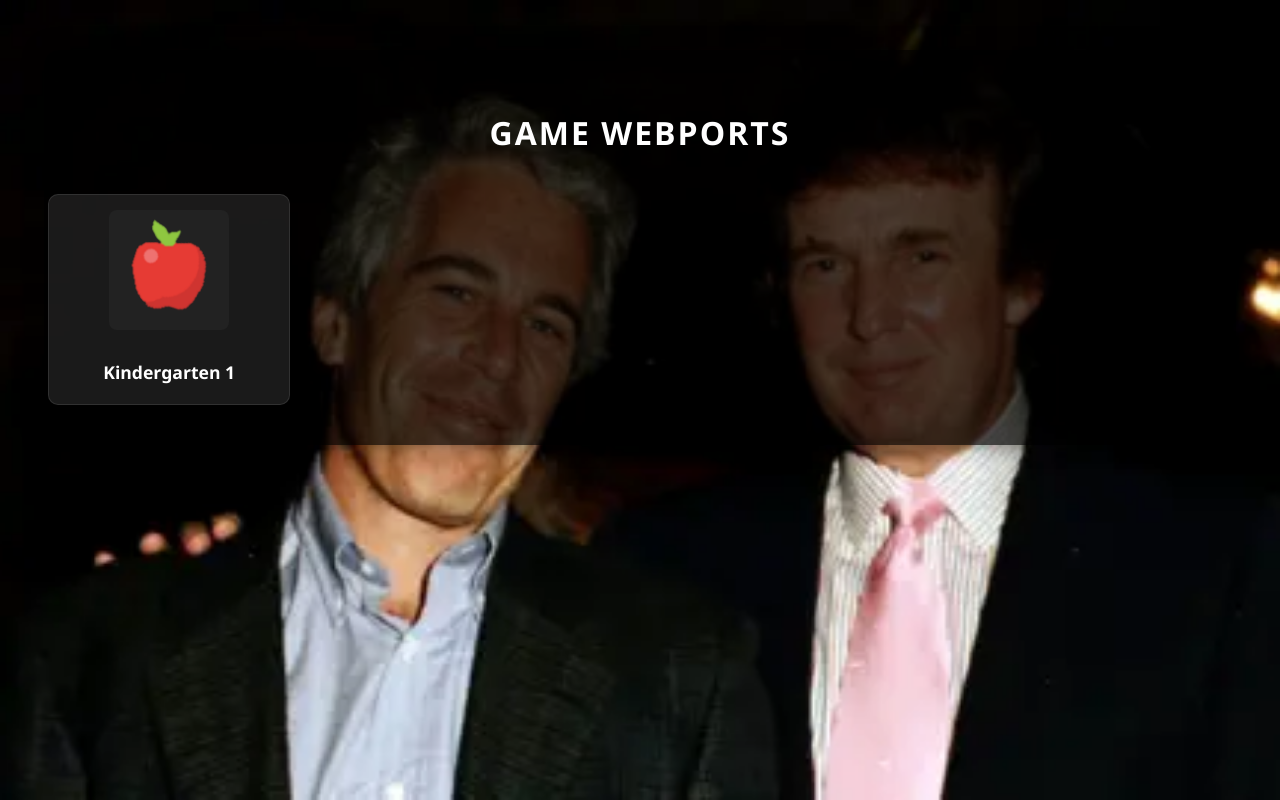
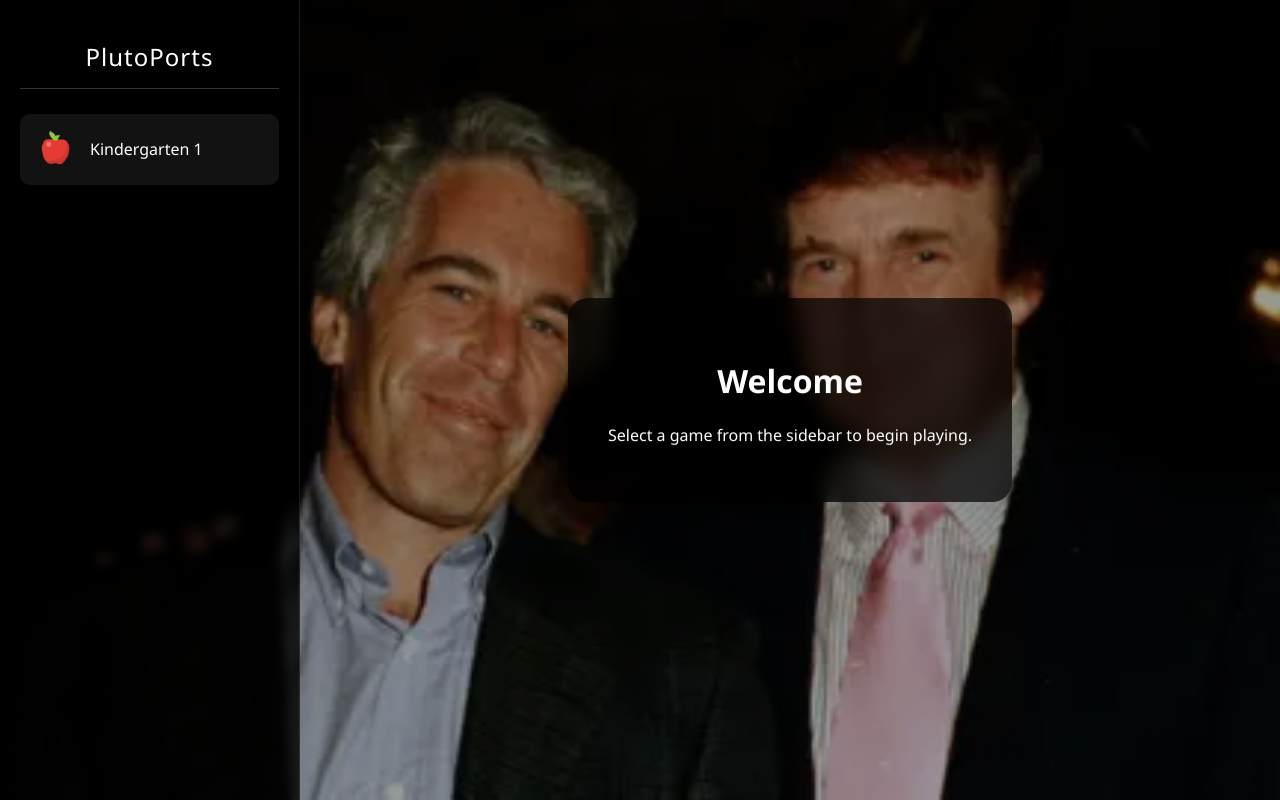
Before and after one commit to Plutana-School-2/Plutana-School-2.github.io, a plain HTML site: page Webports/index.html in a window 1280 px wide. Drawn offline with Linux system fonts and the light colour scheme.

Commit message:
Update index.html

```diff
--- a/Webports/index.html
+++ b/Webports/index.html
@@ -3,117 +3,163 @@
 <head>
     <meta charset="UTF-8">
     <meta name="viewport" content="width=device-width, initial-scale=1.0">
-    <title>Game Webport Player</title>
+    <title>PlutoPorts</title>
     <style>
-        body {
+        * { box-sizing: border-box; }
+
+        body, html {
             margin: 0;
             padding: 0;
+            height: 100%;
             background-color: black;
+
             background-image: url('https://raw.githubusercontent.com/Plutana-School-2/Plutana-School-2.github.io/refs/heads/main/Webports/icons/_108277239_gettyimages-681946576.jpg.png');
             background-size: cover;
+            background-position: center;
             background-attachment: fixed;
-            background-position: center;
-            font-family: 'Segoe UI', Tahoma, Geneva, Verdana, sans-serif;
+            font-family: 'Segoe UI', Tahoma, sans-serif;
             color: white;
+            overflow: hidden;
+        }
+
+        .main-layout {
+            display: flex;
+            height: 100vh;
+            width: 100vw;
+
+            background: rgba(0, 0, 0, 0.4);
+        }
+
+        .sidebar {
+            width: 300px;
+            background: rgba(0, 0, 0, 0.8);
+            border-right: 1px solid rgba(255, 255, 255, 0.1);
             display: flex;
             flex-direction: column;
-            align-items: center;
-            min-height: 100vh;
+            overflow-y: auto;
+            padding: 20px;
+            backdrop-filter: blur(5px);
         }
 
-        .container {
-            width: 90%;
-            max-width: 1200px;
-            padding: 40px 20px;
-            background: rgba(0, 0, 0, 0.7);
-            margin-top: 50px;
-            border-radius: 15px;
-            box-shadow: 0 0 20px rgba(0,0,0,0.5);
+        .sidebar h2 {
+            text-align: center;
+            margin-bottom: 25px;
+            font-weight: 300;
+            letter-spacing: 1px;
+            border-bottom: 1px solid rgba(255,255,255,0.2);
+            padding-bottom: 15px;
         }
 
-        h1 {
-            text-align: center;
-            margin-bottom: 40px;
-            text-transform: uppercase;
-            letter-spacing: 2px;
+        #game-list {
+            display: flex;
+            flex-direction: column;
+            gap: 12px;
         }
 
-        #game-grid {
-            display: grid;
-            grid-template-columns: repeat(auto-fill, minmax(200px, 1fr));
-            gap: 25px;
-            justify-items: center;
+        .game-item {
+            display: flex;
+            align-items: center;
+            gap: 12px;
+            background: rgba(255, 255, 255, 0.07);
+            padding: 12px;
+            border-radius: 10px;
+            cursor: pointer;
+            transition: all 0.2s ease;
+            border: 1px solid transparent;
         }
 
-        .game-card {
-            background: rgba(255, 255, 255, 0.1);
-            border-radius: 10px;
-            padding: 15px;
-            text-align: center;
-            transition: transform 0.3s ease, background 0.3s ease;
-            text-decoration: none;
-            color: white;
-            width: 100%;
-            border: 1px solid rgba(255, 255, 255, 0.1);
+        .game-item:hover {
+            background: rgba(255, 255, 255, 0.15);
+            transform: translateX(5px);
+            border-color: rgba(255,255,255,0.3);
         }
 
-        .game-card:hover {
-            transform: translateY(-10px);
-            background: rgba(255, 255, 255, 0.2);
-            border-color: rgba(255, 255, 255, 0.5);
+        .game-item img {
+            width: 45px;
+            height: 45px;
+            border-radius: 6px;
+            object-fit: cover;
         }
 
-        .game-card img {
-            width: 120px;
-            height: 120px;
-            object-fit: cover;
-            border-radius: 8px;
-            margin-bottom: 15px;
-            background: #222;
+        .player-container {
+            flex-grow: 1;
+            display: flex;
+            flex-direction: column;
+            padding: 20px;
+            position: relative;
         }
 
-        .game-card h3 {
-            margin: 10px 0 5px;
-            font-size: 1.1rem;
+        #game-frame {
+            width: 100%;
+            height: 100%;
+            border: none;
+            background: #000;
+            border-radius: 15px;
+            box-shadow: 0 10px 40px rgba(0,0,0,0.7);
+        }
+
+        .empty-state {
+            position: absolute;
+            top: 50%;
+            left: 50%;
+            transform: translate(-50%, -50%);
+            text-align: center;
+            background: rgba(0, 0, 0, 0.7);
+            padding: 40px;
+            border-radius: 20px;
+            backdrop-filter: blur(10px);
         }
     </style>
 </head>
 <body>
 
-    <div class="container">
-        <h1>Game Webports</h1>
-        <div id="game-grid">
-            <!-- Games will be loaded here -->
+    <div class="main-layout">
+        <div class="sidebar">
+            <h2>PlutoPorts</h2>
+            <div id="game-list">
+            </div>
+        </div>
+
+        <div class="player-container">
+            <div id="player-placeholder" class="empty-state">
+                <h1>Welcome</h1>
+                <p>Select a game from the sidebar to begin playing.</p>
+            </div>
+            <iframe id="game-frame" src="" style="display: none;"></iframe>
         </div>
     </div>
 
     <script>
-        async function loadGames() {
-            const grid = document.getElementById('game-grid');
+        const gameFrame = document.getElementById('game-frame');
+        const placeholder = document.getElementById('player-placeholder');
+        const listContainer = document.getElementById('game-list');
+
+        async function init() {
             try {
                 const response = await fetch('Cg.json');
                 const games = await response.json();
 
                 games.forEach(game => {
-                    const card = document.createElement('a');
-                    card.href = game.link;
-                    card.className = 'game-card';
-                    card.target = '_blank';
-
-                    card.innerHTML = `
+                    const item = document.createElement('div');
+                    item.className = 'game-item';
+                    item.innerHTML = `
                         <img src="${game.icon}" alt="${game.name}">
-                        <h3>${game.name}</h3>
+                        <span>${game.name}</span>
                     `;
 
-                    grid.appendChild(card);
+                    item.onclick = () => {
+                        placeholder.style.display = 'none';
+                        gameFrame.style.display = 'block';
+                        gameFrame.src = game.link;
+                    };
+                    listContainer.appendChild(item);
                 });
-            } catch (error) {
-                console.error('Error loading Cg.json:', error);
-                grid.innerHTML = '<p>Failed to load games. Make sure Cg.json is in the same directory.</p>';
+            } catch (err) {
+                listContainer.innerHTML = '<p>Error loading Cg.json</p>';
             }
         }
 
-        loadGames();
+        init();
     </script>
 </body>
 </html>
```
